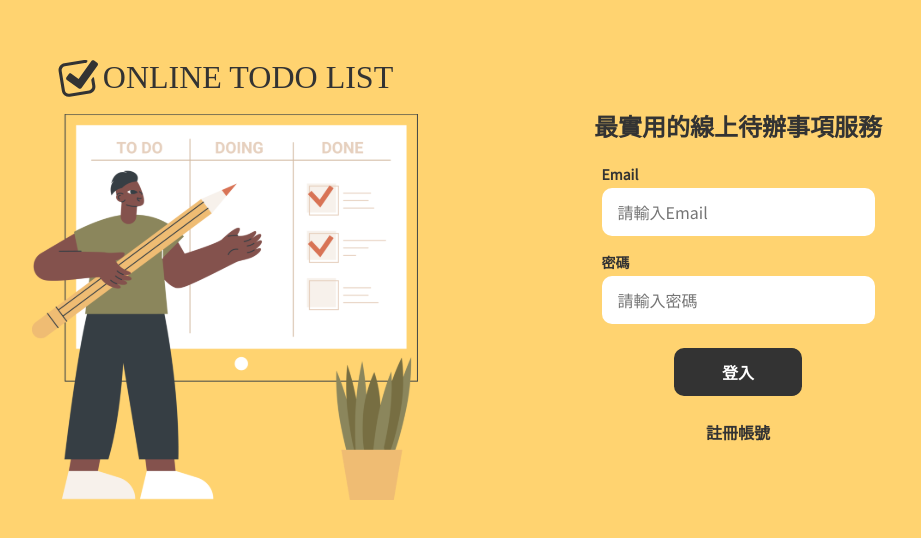
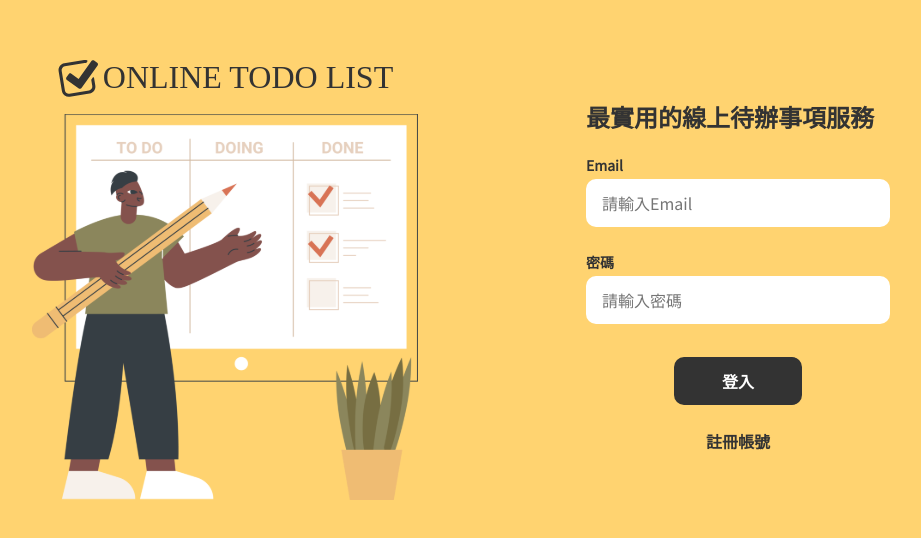
Before and after one commit to ccok12345678/5x-todo, a Vue app: page / in a window 1280 px wide. Shown: the part 122-660 px from the top of the page, without its empty margins (222-1143 px from the left). Built offline with nearby package versions, Linux system fonts and the light colour scheme; a web font is replaced by a local one.

Commit message:
added invalid message

```diff
--- a/src/assets/scss/components/_form.scss
+++ b/src/assets/scss/components/_form.scss
@@ -1,15 +1,14 @@
-.form {
-
-  label {
+.form label {
   font-size: .875rem;
   font-weight: 700;
   line-height: 1.25rem;
-    margin-top: 16px;
+  margin-top: 0px;
   margin-bottom: 4px;
 }
 
-  input {
+.form input {
   width: 100%;
+  min-width: 304px;
   border: none;
   padding: .75rem 1rem;
   border-radius: 10px;
@@ -19,7 +18,14 @@
   }
 }
 
-  button {
+.form input + .invalid-msg {
+  margin-top: 4px;
+  visibility: hidden;
+}
+.form:focus-within input:invalid + .invalid-msg {
+  visibility: visible;
+}
+
+.form button {
   padding: .75rem 48px;
 }
-}
--- a/src/assets/scss/helper/_variables.scss
+++ b/src/assets/scss/helper/_variables.scss
@@ -72,9 +72,9 @@ $secondary:     $gray-600 !default;
 $success:       $green !default;
 $info:          $cyan !default;
 $warning:       $yellow !default;
-$danger:        $red !default;
+$danger:      #D87355; // $red !default;
 $light:         $gray-100 !default;
-$dark:          #333;// $gray-900 !default;
+$dark:        #333;// $gray-900 !default;
 // scss-docs-end theme-color-variables
 
 // scss-docs-start theme-colors-map
--- a/src/components/HomeLogin.vue
+++ b/src/components/HomeLogin.vue
@@ -1,19 +1,33 @@
 <template>
   <div class="d-flex flex-column align-items-center">
-    <h4 class="fw-bold">最實用的線上待辦事項服務</h4>
+    <h4 class="fw-bold mb-4 align-self-start">最實用的線上待辦事項服務</h4>
 
-    <form class="form d-flex flex-column align-items-center"
+    <form class="form d-flex flex-column align-items-center w-100"
       @submit.prevent>
 
       <label for="email" class="align-self-start">Email</label>
-      <input type="email" name="email" id="email"
-        placeholder="請輸入Email">
+      <input
+        type="email"
+        name="email"
+        id="email"
+        placeholder="請輸入Email"
+        required>
+      <small class="invalid-msg text-danger align-self-start">
+        此欄位不可為空
+      </small>
 
       <label for="password" class="align-self-start">密碼</label>
-      <input type="password" name="password" id="password"
-        placeholder="請輸入密碼">
+      <input
+        type="password"
+        name="password"
+        id="password"
+        placeholder="請輸入密碼"
+        required>
+      <small class="invalid-msg text-danger align-self-start">
+        此欄位不可為空
+      </small>
 
-      <button type="submit" class="btn btn-dark mt-4">
+      <button type="submit" class="btn btn-dark mt-2">
         登入
       </button>
 
--- a/src/components/HomeRegister.vue
+++ b/src/components/HomeRegister.vue
@@ -1,27 +1,39 @@
 <template>
     <div class="d-flex flex-column align-items-center">
-    <h4 class="fw-bold align-self-start">註冊帳號</h4>
+    <h4 class="fw-bold align-self-start mb-4">註冊帳號</h4>
 
-    <form class="form d-flex flex-column align-items-center"
+    <form class="form d-flex flex-column align-items-center w-100"
       @submit.prevent>
 
       <label for="email" class="align-self-start">Email</label>
       <input type="email" name="email" id="email"
-        placeholder="請輸入Email">
+        placeholder="請輸入Email" required>
+      <small class="invalid-msg text-danger align-self-start">
+        此欄位不可為空
+      </small>
 
       <label for="nickname" class="align-self-start">您的暱稱</label>
       <input type="text" name="nickname" id="nickname"
-        placeholder="請輸入您的暱稱">
+        placeholder="請輸入您的暱稱" required>
+      <small class="invalid-msg text-danger align-self-start">
+        此欄位不可為空
+      </small>
 
       <label for="password" class="align-self-start">密碼</label>
       <input type="password" name="password" id="password"
-        placeholder="請輸入密碼">
+        placeholder="請輸入密碼" required>
+      <small class="invalid-msg text-danger align-self-start">
+        此欄位不可為空
+      </small>
 
       <label for="password" class="align-self-start">再次輸入密碼</label>
       <input type="password" name="password" id="password"
-        placeholder="請再次輸入輸入密碼">
+        placeholder="請再次輸入輸入密碼" required>
+      <small class="invalid-msg text-danger align-self-start">
+        此欄位不可為空
+      </small>
 
-      <button type="submit" class="btn btn-dark mt-4">
+      <button type="submit" class="btn btn-dark mt-2">
         註冊帳號
       </button>
 
```
Lines whose indentation alone changed are shown as unchanged.
